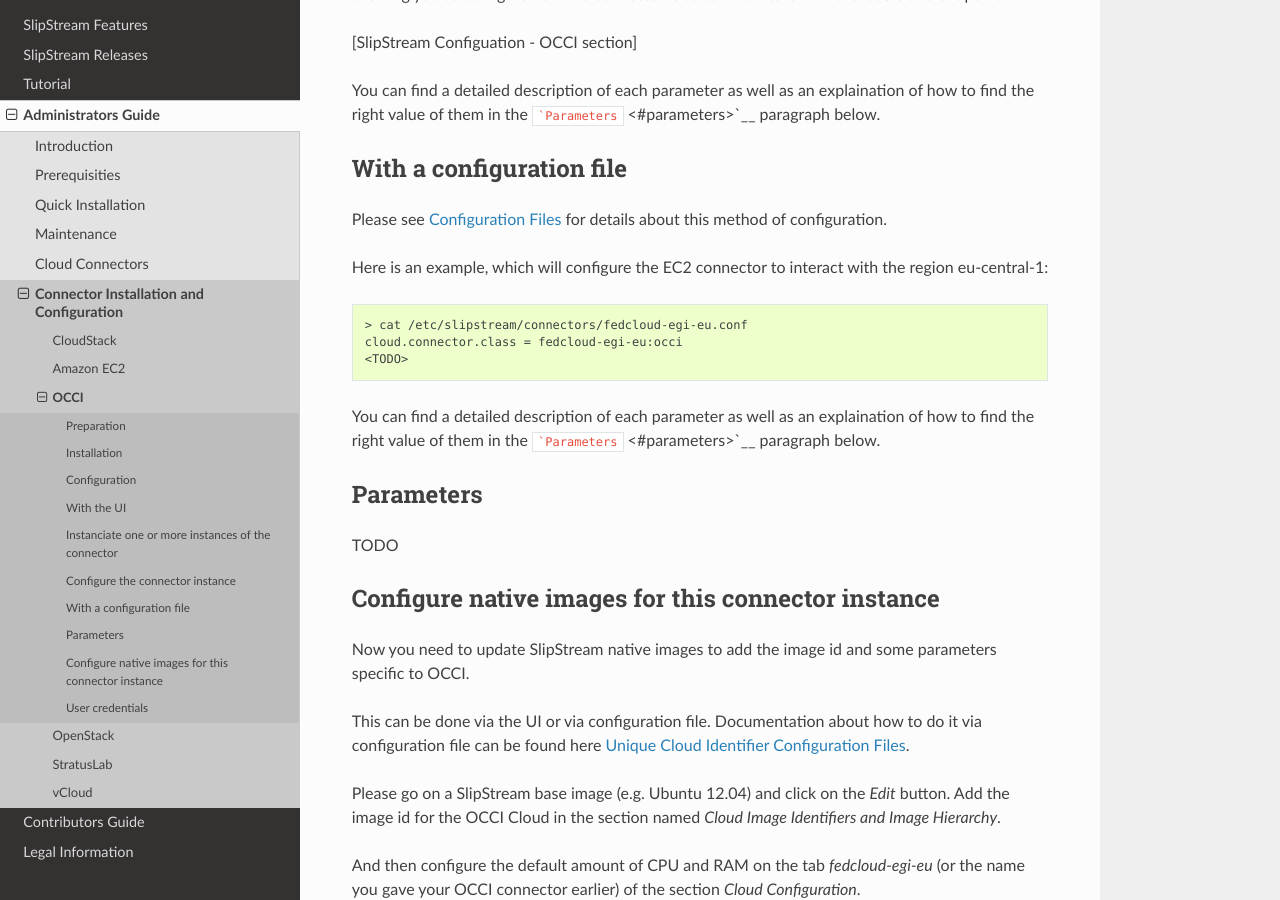
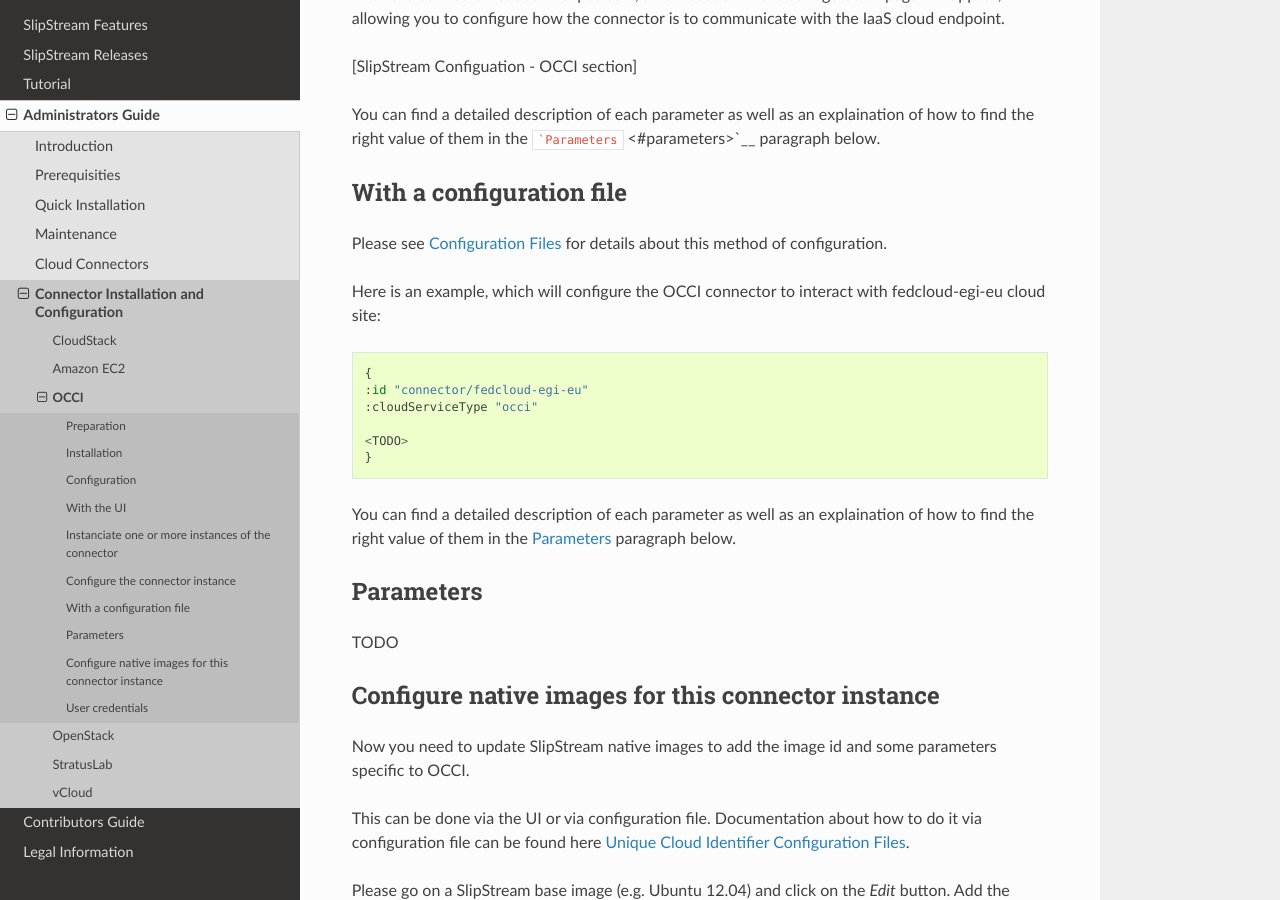
Before and after one commit to slipstream/SlipStreamDocumentation, a Sphinx documentation site: the page built from docs/administrator_guide/connectors/occi_connector.rst, in a window 1280 px wide and 900 px high, scrolled down 2985 px. Built offline with Sphinx 7.4.7 and the Read the Docs theme 2.0.0, drawn with Linux system fonts in a browser that asks for light colours; some of the changed text lies outside the part shown.

Commit message:
updated docu on OCCI connector configuration

````diff
--- a/docs/administrator_guide/connectors/occi_connector.rst
+++ b/docs/administrator_guide/connectors/occi_connector.rst
@@ -155,18 +156,21 @@
 Please see :ref:`dg-cfg-files` for details about this method of
 configuration.
 
-Here is an example, which will configure the EC2 connector to interact
-with the region eu-central-1:
+Here is an example, which will configure the OCCI connector to interact
+with fedcloud-egi-eu cloud site:
 
 ::
 
-    > cat /etc/slipstream/connectors/fedcloud-egi-eu.conf
-    cloud.connector.class = fedcloud-egi-eu:occi
+    {
+    :id "connector/fedcloud-egi-eu"
+    :cloudServiceType "occi"
+
     <TODO>
+    }
 
 You can find a detailed description of each parameter as well as an
 explaination of how to find the right value of them in the
-```Parameters`` <#parameters>`__ paragraph below.
+`Parameters <#parameters>`__ paragraph below.
 
 Parameters
 ----------
````
Also changed, not shown: other parts of docs/administrator_guide/connectors/occi_connector.rst (+3 -2 lines).
